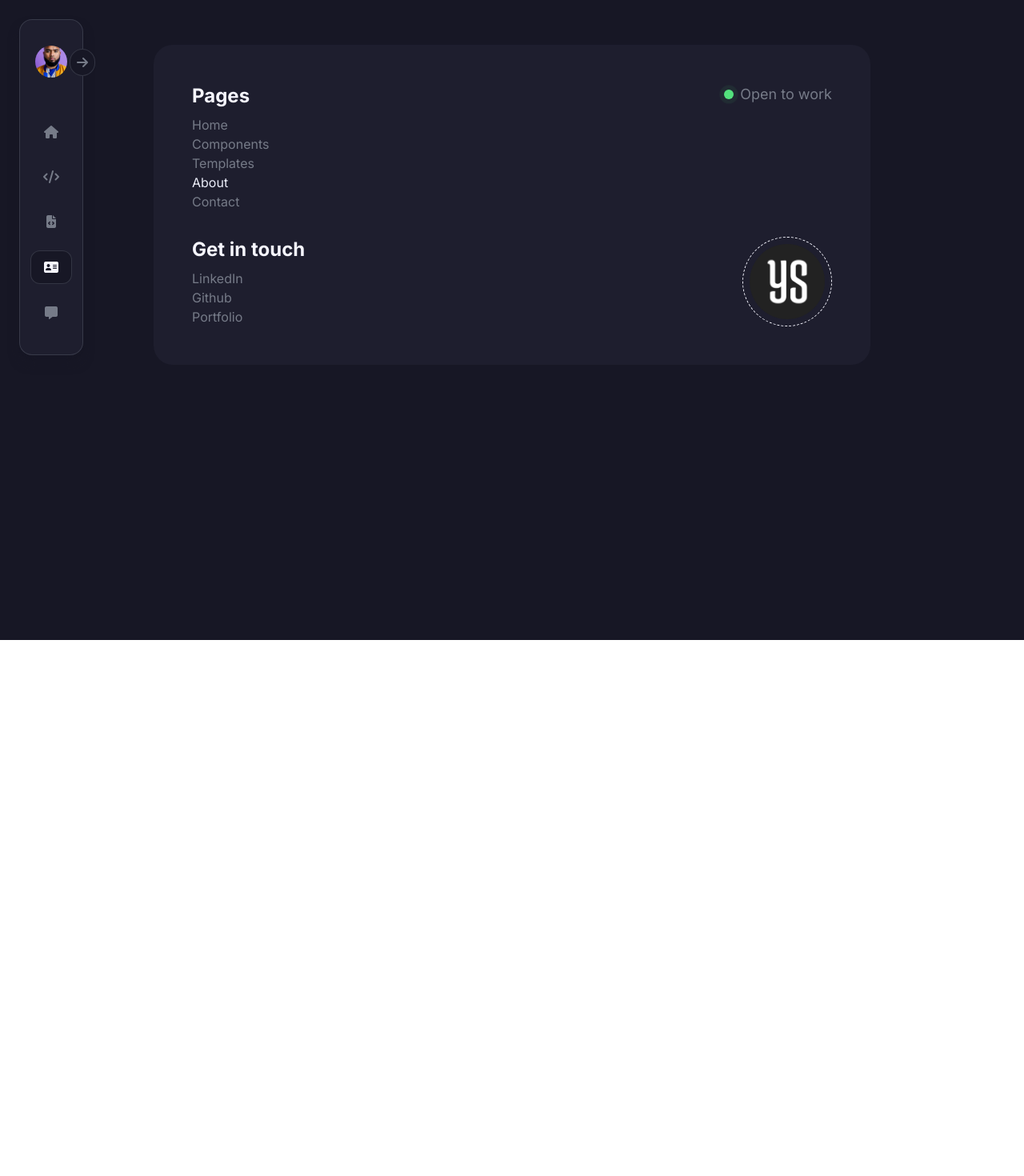
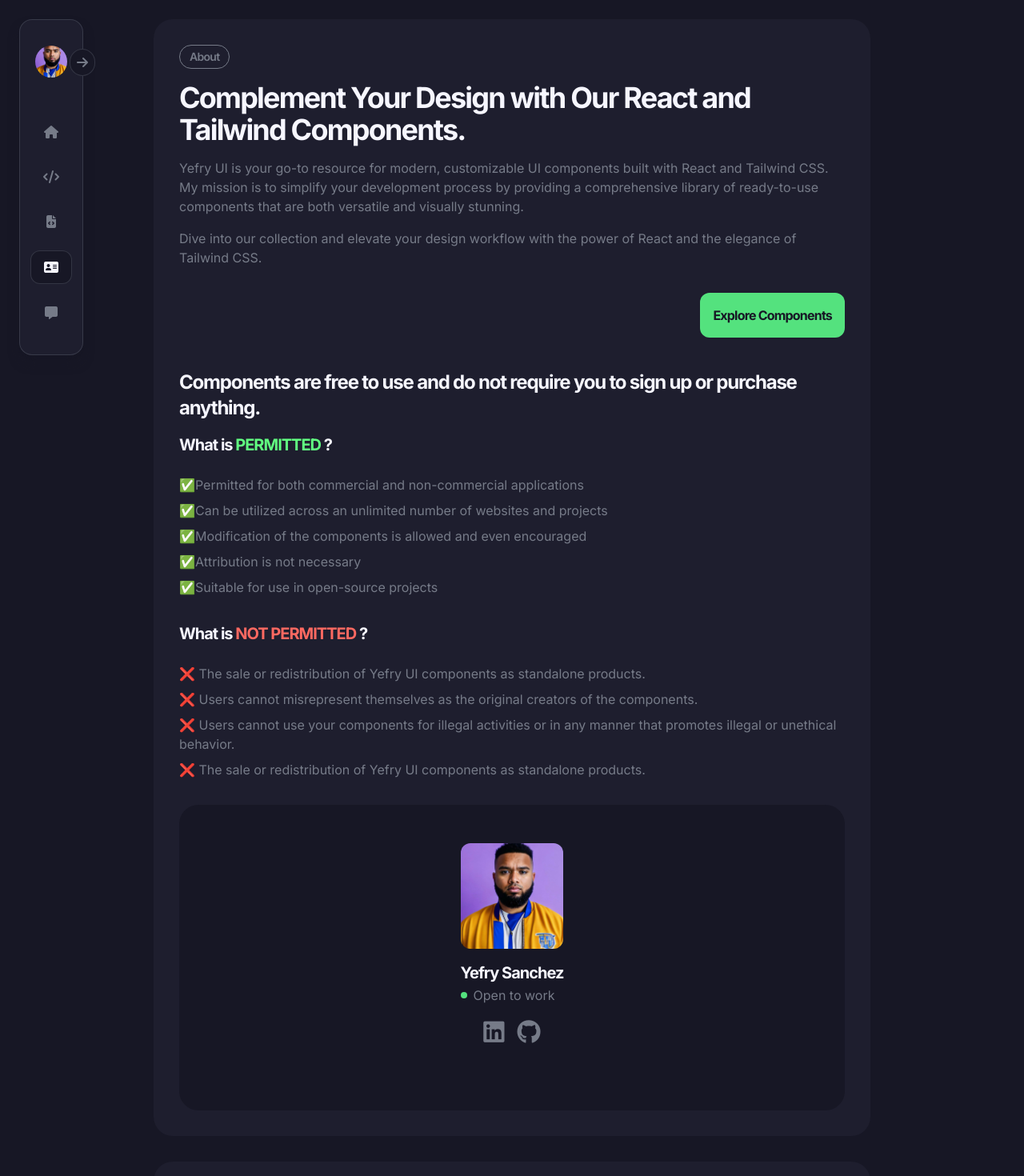
Before and after one commit to yefrysanchez/yefryUI, a React (Vite) app: page /about in a window 1280 px wide. Shown: the top 1470 px of the page at 80% size. Before the commit the page ends 800 px from the top, so only its background shows below. Built offline with nearby package versions, Linux system fonts and the light colour scheme.

Commit message:
ScrollToTop func and AboutPage added

```diff
--- a/src/App.jsx
+++ b/src/App.jsx
@@ -1,11 +1,13 @@
 import Footer from "./components/Footer";
 import Navbar from "./components/Navbar";
+import ScrollToTop from "./components/ScrollToTop";
 import SideBar from "./components/SideBar";
 import AppRouter from "./router/AppRouter";
 
 function App() {
   return (
     <main className="bg-darkBackground min-h-screen  text-white font-inter px-4 lg:p-6">
+      <ScrollToTop />
       <Navbar />
       <SideBar />
       <AppRouter />
--- /dev/null
+++ b/src/components/ScrollToTop.jsx
@@ -0,0 +1,14 @@
+import { useEffect } from 'react';
+import { useLocation } from 'react-router-dom';
+
+const ScrollToTop = () => {
+  const location = useLocation();
+
+  useEffect(() => {
+    window.scrollTo(0, 0);
+  }, [location]);
+
+  return null;
+};
+
+export default ScrollToTop;
--- /dev/null
+++ b/src/pages/AboutPage.jsx
@@ -0,0 +1,109 @@
+import { Link } from "react-router-dom";
+
+const AboutPage = () => {
+  return (
+    <main className="max-w-4xl mx-auto">
+      <section className="mb-6 bg-navyBG p-8 rounded-3xl">
+        <div className="mb-4 tracking-tighter border w-fit py-1 px-3 rounded-3xl border-softDarkText text-softDarkText font-semibold text-sm">
+          <p>About</p>
+        </div>
+        <div className="mb-10">
+          <h1 className="mb-4 tracking-tighter text-4xl font-bold">
+            Complement Your Design with Our React and Tailwind Components.
+          </h1>
+          <p className="text-softDarkText mb-4">
+            Yefry UI is your go-to resource for modern, customizable UI
+            components built with React and Tailwind CSS. My mission is to
+            simplify your development process by providing a comprehensive
+            library of ready-to-use components that are both versatile and
+            visually stunning.
+          </p>
+          <p className="text-softDarkText">
+            Dive into our collection and elevate your design workflow with the
+            power of React and the elegance of Tailwind CSS.
+          </p>
+
+          <div className="lg:ml-auto lg:mr-0 mx-auto w-fit">
+            <Link
+              className="mt-8 inline-block bg-accent p-4 rounded-xl tracking-tighter font-bold text-darkBackground hover:opacity-80 transition duration-200"
+              to={"/components"}
+            >
+              Explore Components
+            </Link>
+          </div>
+        </div>
+
+        <article className="mb-8">
+          <h2 className="mb-4 tracking-tighter text-2xl font-bold">
+            Components are free to use and do not require you to sign up or
+            purchase anything.
+          </h2>
+          <ul className="flex flex-col gap-2 mb-8">
+            <h3 className="mb-4 tracking-tighter text-xl font-bold">
+              What is{" "}
+              <span className="uppercase text-[#61ff81]">permitted</span> ?
+            </h3>
+
+            <li className="text-softDarkText">✅Permitted for both commercial and non-commercial applications</li>
+            <li className="text-softDarkText">✅Can be utilized across an unlimited number of websites and projects</li>
+            <li className="text-softDarkText">✅Modification of the components is allowed and even encouraged</li>
+            <li className="text-softDarkText">✅Attribution is not necessary</li>
+            <li className="text-softDarkText">✅Suitable for use in open-source projects</li>
+          </ul>
+
+          <ul className="flex flex-col gap-2">
+            <h3 className="mb-4 tracking-tighter text-xl font-bold">
+              What is{" "}
+              <span className="uppercase text-[#FF6961]">not permitted</span> ?
+            </h3>
+
+            <li className="text-softDarkText">❌ The sale or redistribution of Yefry UI components as standalone products.</li>
+            <li className="text-softDarkText">❌ Users cannot misrepresent themselves as the original creators of the components.</li>
+            <li className="text-softDarkText">❌ Users cannot use your components for illegal activities or in any manner that promotes illegal or unethical behavior.</li>
+            <li className="text-softDarkText">❌ The sale or redistribution of Yefry UI components as standalone products.</li>
+          </ul>
+        </article>
+
+        <article className="bg-darkBackground p-12 rounded-3xl flex flex-col items-center">
+          <div className="mb-4 w-32 rounded-xl overflow-hidden ">
+            <img
+              className="h-full w-full object-cover scale-150"
+              src="/profile.jpeg"
+              alt=""
+            />
+          </div>
+          <div className="mb-8">
+            <h2 className="text-xl font-bold tracking-tighter mb-[2px]">
+              Yefry Sanchez
+            </h2>
+            <div className="mb-4 flex items-center gap-2">
+              <div className="h-2 w-2 bg-accent rounded-full">
+                <div className="h-2 w-2 bg-accent rounded-full animate-ping"></div>
+              </div>
+
+              <p className=" text-softDarkText"> Open to work</p>
+            </div>
+            <div className="text-3xl flex justify-center gap-4">
+              <a
+                target="_blank"
+                className="text-softDarkText hover:text-white transition duration-300"
+                href="https://www.linkedin.com/in/yefrysanchez/"
+              >
+                <i className="fa-brands fa-linkedin"></i>
+              </a>
+              <a
+                target="_blank"
+                className="text-softDarkText hover:text-white transition duration-300"
+                href="https://www.github.com/yefrysanchez"
+              >
+                <i className="fa-brands fa-github"></i>
+              </a>
+            </div>
+          </div>
+        </article>
+      </section>
+    </main>
+  );
+};
+
+export default AboutPage;
--- a/src/router/AppRouter.jsx
+++ b/src/router/AppRouter.jsx
@@ -3,6 +3,7 @@ import HomePage from "../pages/HomePage";
 import ComponentsPage from "../pages/ComponentsPage";
 import ComponentList from "../pages/ComponentList";
 import ContactPage from "../pages/ContactPage";
+import AboutPage from "../pages/AboutPage";
 
 const AppRouter = () => {
   return (
@@ -11,6 +12,7 @@ const AppRouter = () => {
       <Route path="/components" element={<ComponentsPage />} />
       <Route path="/components/:component" element={<ComponentList /> } />
       <Route path="/contact" element={<ContactPage /> } />
+      <Route path="/about" element={<AboutPage /> } />
     </Routes>
   );
 };
```
